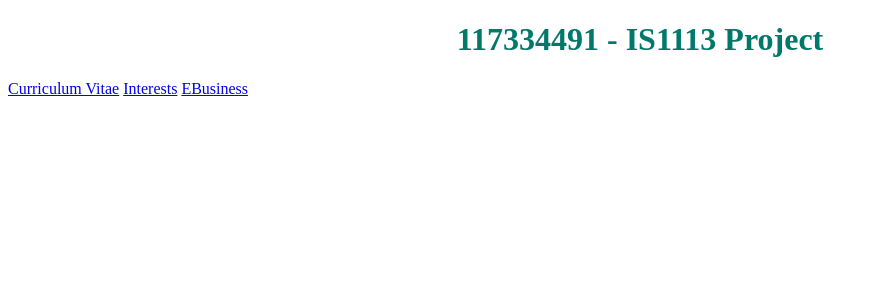
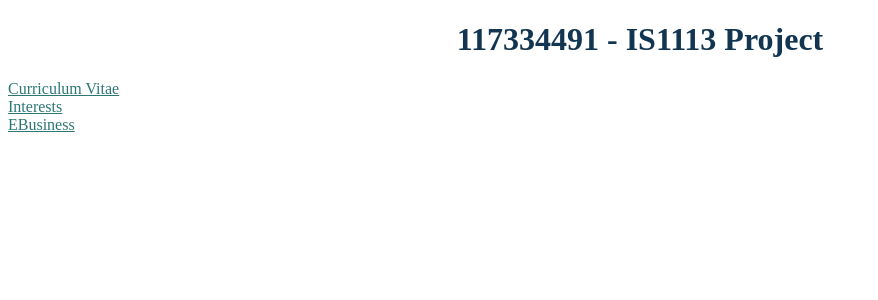
Before and after one commit to operose73/IS1113117334491, a PHP site: page / in a window 1280 px wide. Shown: the top 300 px of the page, without its empty margins (0-878 px from the left). Run offline with PHP 8.4, Linux system fonts and the light colour scheme.

Commit message:
adding borders, colours

```diff
--- a/homepage.html
+++ b/homepage.html
@@ -7,8 +7,10 @@
     <body>
         <h1 class="mainheading" >117334491 - IS1113 Project</h1>
 
-        <a href="cv_page1.html">Curriculum Vitae</a>
-        <a href="interests/sports.html">Interests</a>
-        <a href="ebusiness/Ebus1.php">EBusiness</a>
+
+
+        <a href="cv_page1.html" style="color: #2C7676 ">Curriculum Vitae</a><br>
+        <a href="interests/sports.html" style="color: #2C7676 ">Interests</a><br>
+        <a href="ebusiness/Ebus1.php" style="color: #2C7676 ">EBusiness</a>
     </body>
 </html>
--- a/mystylesheet.css
+++ b/mystylesheet.css
@@ -1,9 +1,17 @@
 .mainheading{
     text-align: center;
-    color: #00796B;
+    color: #123652;
 }
 body
 
 {
-    background-color: white;
+    background-color: white ;
 }
+
+h1 {
+    background-color: white ;
+}
+
+a:active{
+ border:1px solid grey;
+}
```
